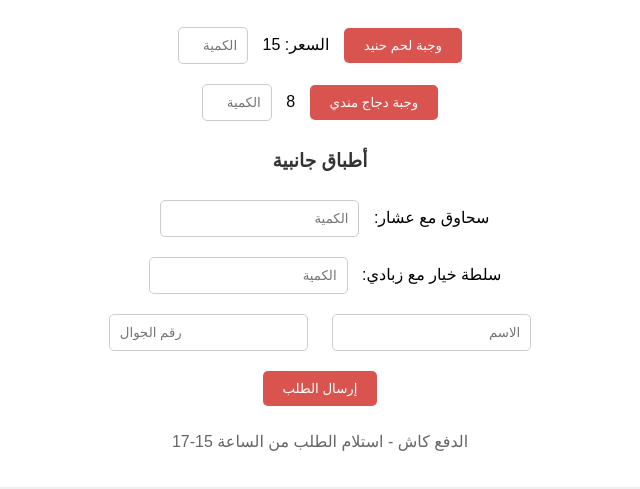
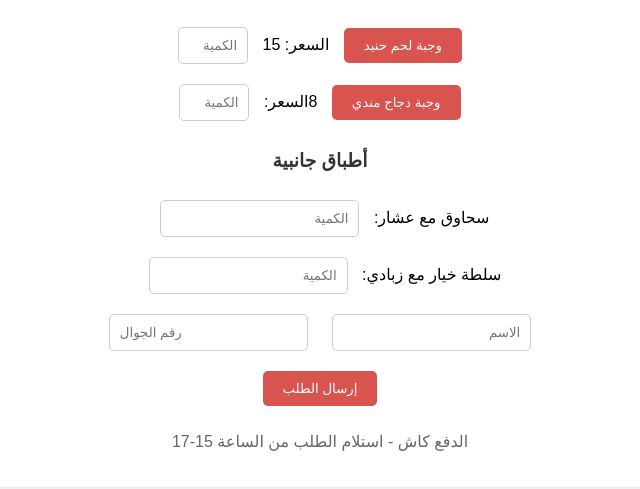
Before and after one commit to Fariping/BEETY, a plain HTML site: page index.html in a window 1280 px wide. Shown: the part 131-620 px from the top of the page, without its empty margins (320-960 px from the left). Drawn offline with nearby package versions, Linux system fonts and the light colour scheme.

Commit message:
Update index.html

```diff
--- a/index.html
+++ b/index.html
@@ -36,7 +36,7 @@
                 <!-- وجبة دجاج -->
                 <div class="meal">
                     <button type="button">وجبة دجاج مندي</button>
-                    <span>8</span>
+                    <span>8السعر: </span>
                     <input id="chicken-meal" type="number" min="0" max="15" placeholder="الكمية">
                 </div>
 
```
